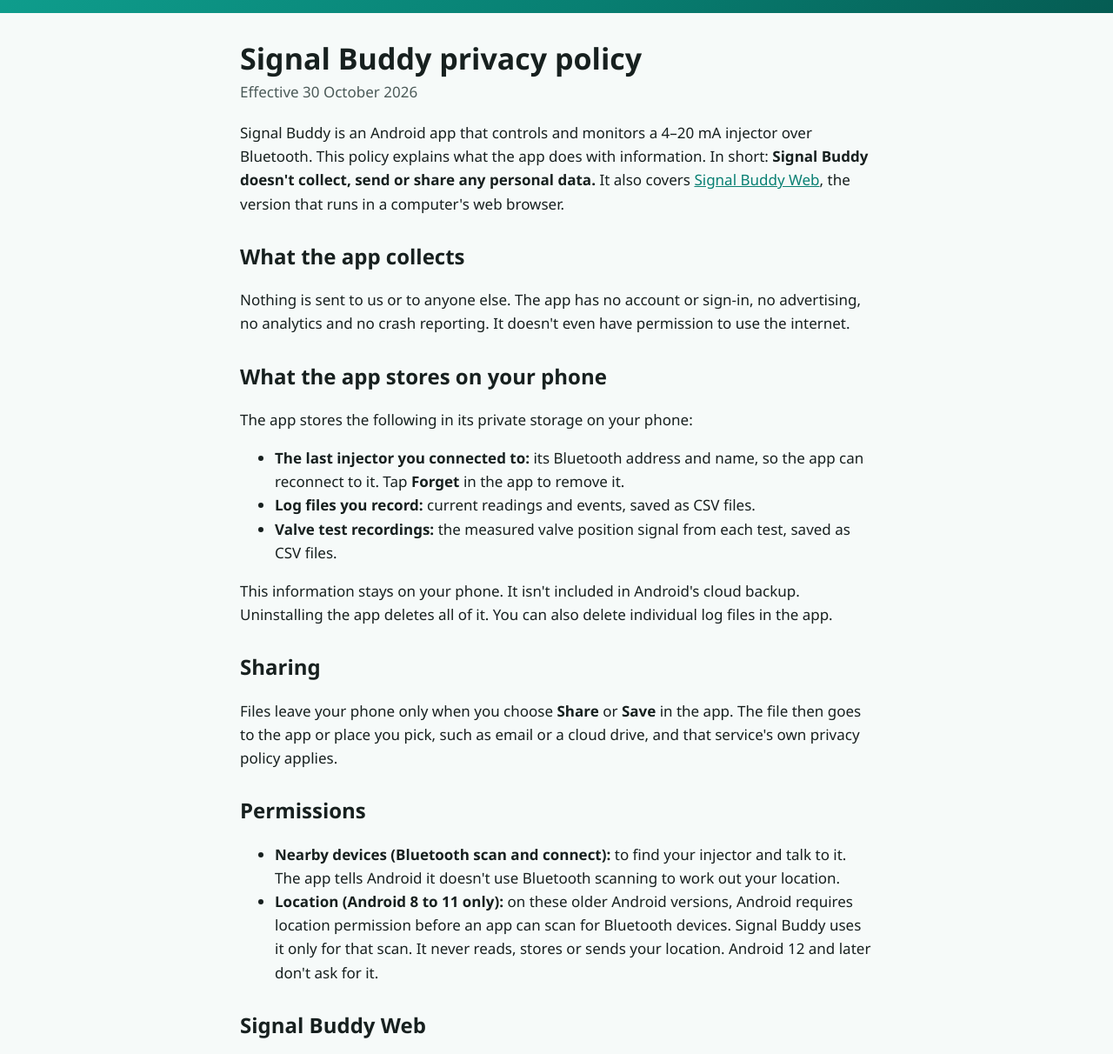
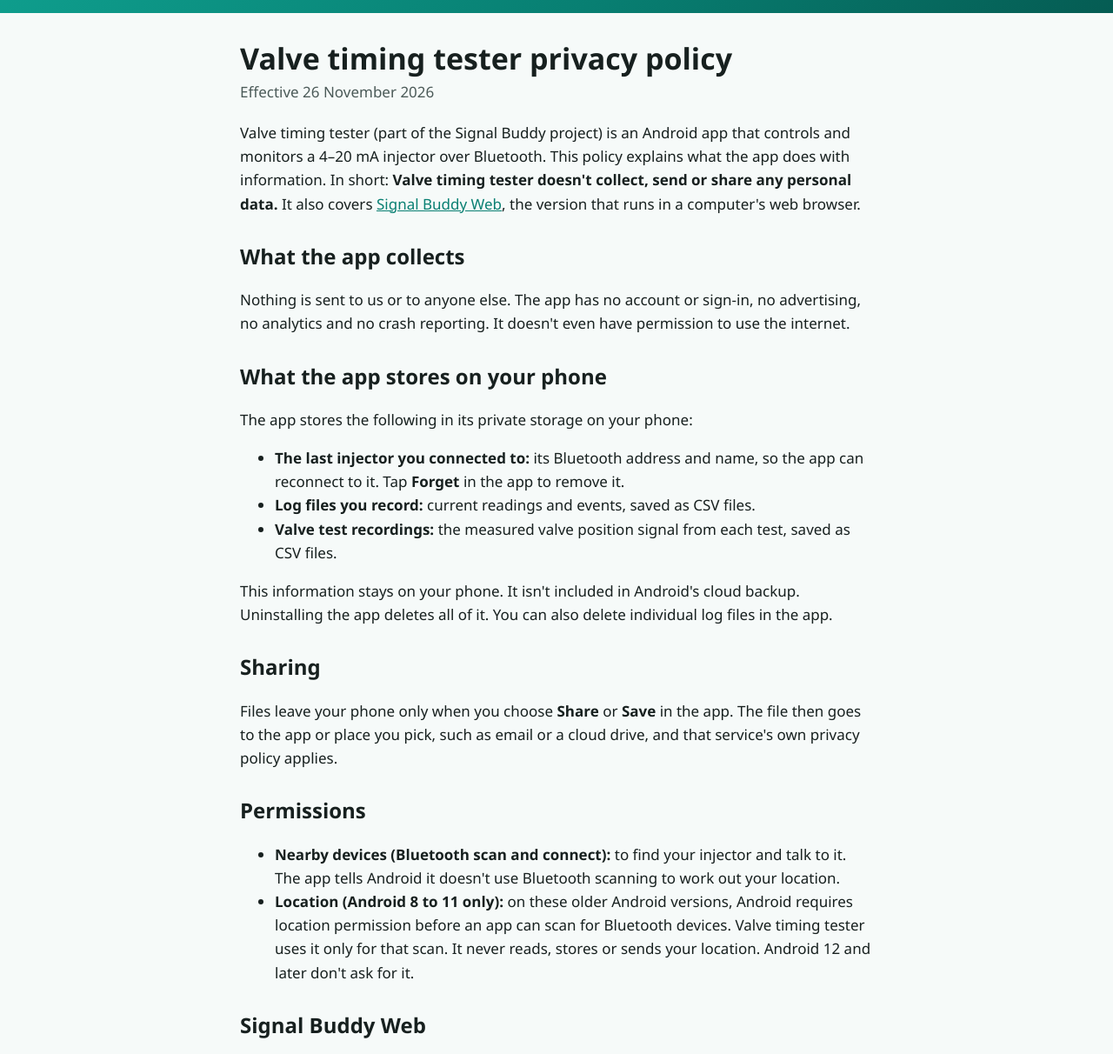
Before and after one commit to optimho/signal-buddy-app, a plain HTML site: page privacy/index.html in a window 1280 px wide. Shown: the part 65-1277 px from the top of the page at 87% size. Drawn offline with Linux system fonts and the light colour scheme.

Commit message:
Privacy policy: rename the app to "Valve timing tester"
The Android app is published on Google Play as Valve timing tester.
Signal Buddy Web and the site keep the Signal Buddy name.

Co-Authored-By: Claude Opus 5.5 <noreply@anthropic.com>

```diff
--- a/privacy/index.html
+++ b/privacy/index.html
@@ -3,8 +3,8 @@
 <head>
 <meta charset="utf-8">
 <meta name="viewport" content="width=device-width, initial-scale=1">
-<title>Signal Buddy Privacy</title>
-<meta name="description" content="Privacy policy for the Signal Buddy Android app and Signal Buddy Web.">
+<title>Valve timing tester Privacy</title>
+<meta name="description" content="Privacy policy for the Valve timing tester Android app and Signal Buddy Web.">
 <link rel="icon" href="../images/icon.png">
 <link rel="stylesheet" href="../style.css">
 </head>
@@ -14,11 +14,11 @@
   <nav><a href="../web/">Web app</a><a href="./">Privacy</a></nav>
 </div></header>
 <main class="wrap policy">
-<h1>Signal Buddy privacy policy</h1>
-<p class="date">Effective 30 October 2026</p>
-<p>Signal Buddy is an Android app that controls and monitors a <span class="nw">4–20 mA</span> injector over
+<h1>Valve timing tester privacy policy</h1>
+<p class="date">Effective 26 November 2026</p>
+<p>Valve timing tester (part of the Signal Buddy project) is an Android app that controls and monitors a <span class="nw">4–20 mA</span> injector over
 Bluetooth. This policy explains what the app does with information. In short:
-<strong>Signal Buddy doesn't collect, send or share any personal data.</strong> It also covers
+<strong>Valve timing tester doesn't collect, send or share any personal data.</strong> It also covers
 <a href="#web">Signal Buddy Web</a>, the version that runs in a computer's web browser.</p>
 
 <h2>What the app collects</h2>
@@ -51,7 +51,7 @@ drive, and that service's own privacy policy applies.</p>
   location.</li>
   <li><strong>Location (Android 8 to 11 only):</strong> on these older Android versions,
   Android requires location permission before an app can scan for Bluetooth devices.
-  Signal Buddy uses it only for that scan. It never reads, stores or sends your location.
+  Valve timing tester uses it only for that scan. It never reads, stores or sends your location.
   Android 12 and later don't ask for it.</li>
 </ul>
 
@@ -76,7 +76,7 @@ is served by GitHub Pages at <a href="../web/">optimho.github.io/signal-buddy-ap
 </ul>
 
 <h2>Children</h2>
-<p>Signal Buddy is a tool for engineers and technicians. It isn't directed at children.</p>
+<p>Valve timing tester is a tool for engineers and technicians. It isn't directed at children.</p>
 
 <h2>Changes</h2>
 <p>If this policy changes, the new version will be posted at this address with a new
```
